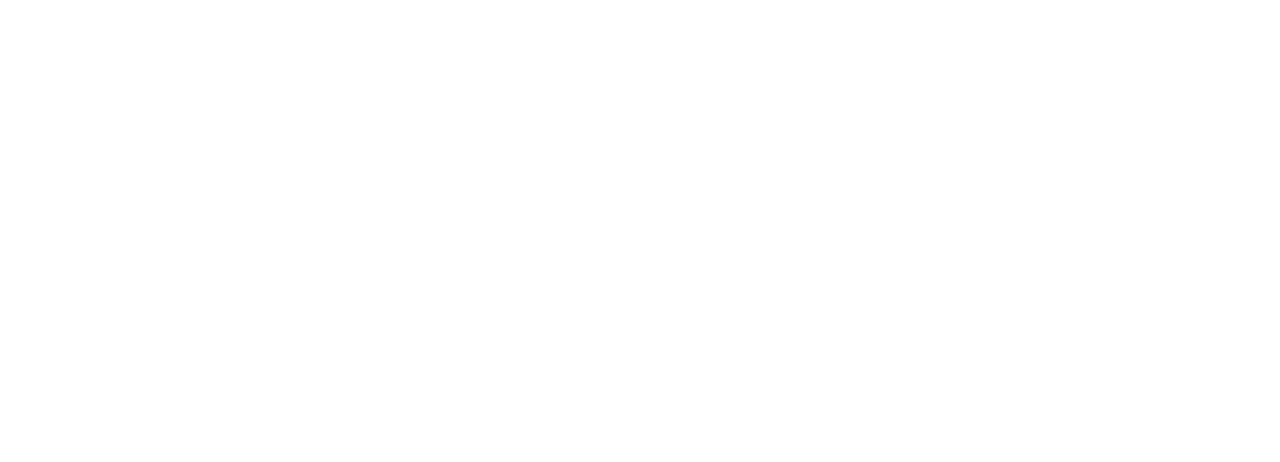
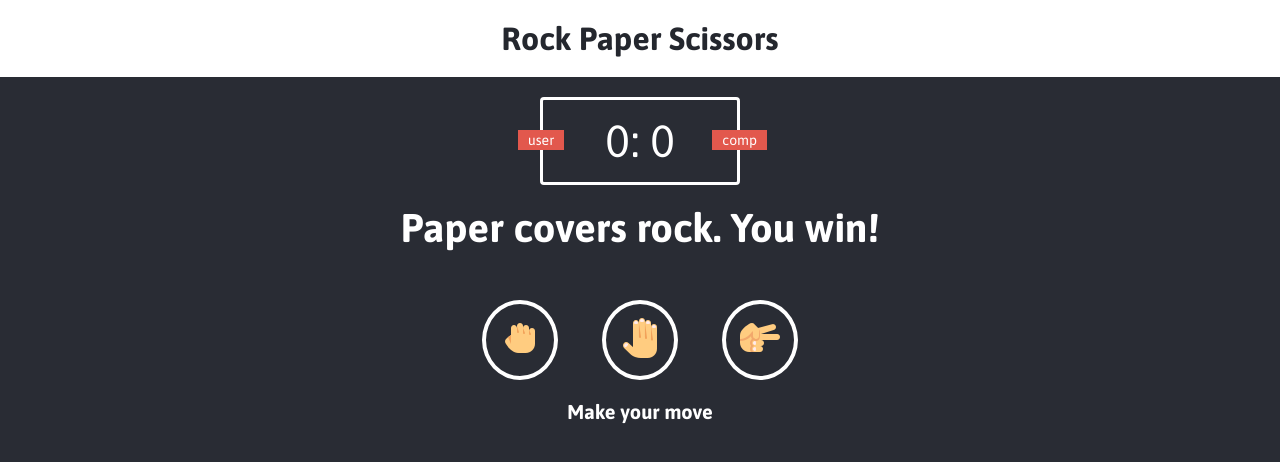
Before and after one commit to AbdelIdir/rock-paper-scissors, a plain HTML site: page index.html in a window 1280 px wide. Drawn offline with Linux system fonts and the light colour scheme.

Commit message:
styles.css done

```diff
--- /dev/null
+++ b/css/styles.css
@@ -0,0 +1,90 @@
+@import url("https://fonts.googleapis.com/css?family=Asap:400,500,700&display=swap");
+* {
+  margin: 0;
+  padding: 0;
+  box-sizing: border-box;
+}
+body {
+  background-color: #292c34;
+}
+header {
+  background: white;
+  padding: 20px;
+}
+
+header > h1 {
+  color: #24272e;
+  text-align: center;
+  font-family: Asap, sans-serif;
+}
+.score-board {
+  margin: 20px auto;
+  border: 3px solid white;
+  width: 200px;
+  color: white;
+  font-size: 45px;
+  border-radius: 4px;
+  text-align: center;
+  padding: 15px 20px;
+  font-family: Asap, sans-serif;
+  position: relative;
+}
+
+.badge {
+  background: #e2584d;
+  color: white;
+  padding: 2px 10px;
+  font-size: 14px;
+  font-family: Asap, sans-serif;
+}
+
+#user-label {
+  position: absolute;
+  top: 30px;
+  left: -25px;
+}
+
+#computer-label {
+  position: absolute;
+  top: 30px;
+  right: -30px;
+}
+
+.result {
+  font-size: 40px;
+  color: white;
+}
+
+.result > p {
+  text-align: center;
+  font-family: Asap, sans-serif;
+  font-weight: bold;
+}
+
+.choices {
+  margin-top: 50px;
+  text-align: center;
+}
+
+.choice {
+  border: 4px solid white;
+  border-radius: 50%;
+  margin: 0 20px;
+  padding: 10px;
+  display: inline-block;
+  transition: all 0.3s ease;
+}
+
+.choice:hover {
+  cursor: pointer;
+  background: #24272e;
+}
+
+#action-message {
+  text-align: center;
+  color: white;
+  font-family: Asap, sans-serif;
+  font-weight: bold;
+  font-size: 20px;
+  margin-top: 20px;
+}
--- a/index.html
+++ b/index.html
@@ -1,12 +1,39 @@
 <!DOCTYPE html>
 <html lang="en">
-<head>
-    <meta charset="UTF-8">
-    <meta name="viewport" content="width=device-width, initial-scale=1.0">
-    <meta http-equiv="X-UA-Compatible" content="ie=edge">
-    <title>Document</title>
-</head>
-<body>
+  <head>
+    <meta charset="UTF-8" />
+    <meta name="viewport" content="width=device-width, initial-scale=1.0" />
+    <meta http-equiv="X-UA-Compatible" content="ie=edge" />
+    <title>Rock Paper Scissors</title>
+    <link rel="stylesheet" href="./css/styles.css" />
+  </head>
 
-</body>
+  <body>
+    <header>
+      <h1>Rock Paper Scissors</h1>
+    </header>
+    <div class="score-board">
+      <div id="user-label" class="badge">user</div>
+      <div id="computer-label" class="badge">comp</div>
+      <span id="user-score">0</span>: <span id="computer-score">0</span>
+    </div>
+    <div class="result">
+      <p>Paper covers rock. You win!</p>
+    </div>
+    <div class="choices">
+      <div id="r" class="choice">
+        <img src="./css/images/rock.png" alt="rock" />
+      </div>
+
+      <div id="p" class="choice">
+        <img src="./css/images/paper.png" alt="paper" />
+      </div>
+
+      <div id="s" class="choice">
+        <img src="./css/images/scissors.png" alt="scissors∫" />
+      </div>
+    </div>
+
+    <p id="action-message">Make your move</p>
+  </body>
 </html>
```
Also changed, not shown: css/images/paper.png (added), css/images/rock.png (added), css/images/scissors.png (added), 2 other files.
